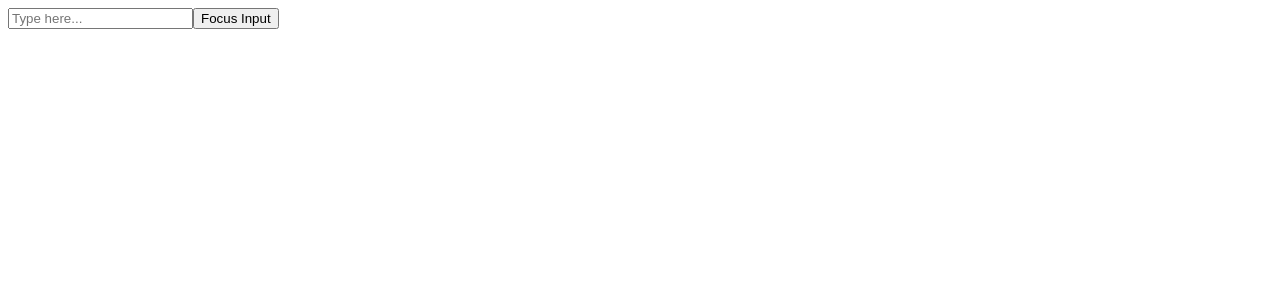
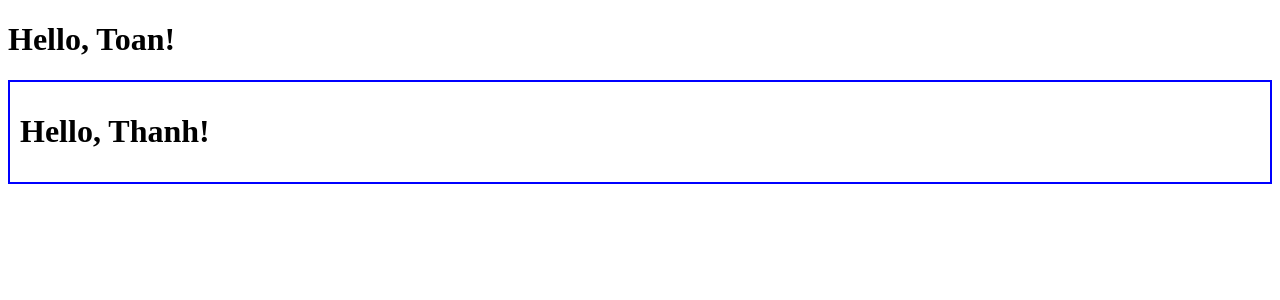
Before and after one commit to thanhpham091790/reactjs, a React (Vite) app in the folder 01-react-tutorial/my-react-app/: page / in a window 1280 px wide. Shown: the top 300 px of the page. Built offline with nearby package versions, Linux system fonts and the light colour scheme.

Commit message:
A HOC is like a wrapper that add extra features to your React components.

```diff
--- a/01-react-tutorial/my-react-app/src/App.jsx
+++ b/01-react-tutorial/my-react-app/src/App.jsx
@@ -1,17 +1,13 @@
-import { useRef } from "react";
-import MyInput from "./MyInput";
 
+import Greeting from "./Greeting";
+import WithBorder from "./assets/WithBorder";
 function App() {
-  const inputRef = useRef();
-
-  function focusInput() {
-    inputRef.current.focus();
-  }
+  const GreetingWithBorder = WithBorder(Greeting);
 
   return (
     <div>
-      <MyInput ref={inputRef} placeholder='Type here...' />
-      <button type="button" onClick={focusInput}>Focus Input</button>
+      <Greeting name='Toan' />
+      <GreetingWithBorder name='Thanh' />
     </div>
   );
 }
--- /dev/null
+++ b/01-react-tutorial/my-react-app/src/Greeting.jsx
@@ -0,0 +1,8 @@
+function Greeting(props) {
+    const { name } = props;
+    return (
+        <h1>Hello, {name}!</h1>
+    );
+}
+
+export default Greeting;
--- /dev/null
+++ b/01-react-tutorial/my-react-app/src/assets/WithBorder.jsx
@@ -0,0 +1,11 @@
+function WithBorder(WrappedComponent) {
+    return function NewComponent(props) {
+        return (
+            <div style={{ border: '2px solid blue', padding: '10px' }}>
+                <WrappedComponent {...props} />
+            </div>
+        );
+    }
+}
+
+export default WithBorder;
```
